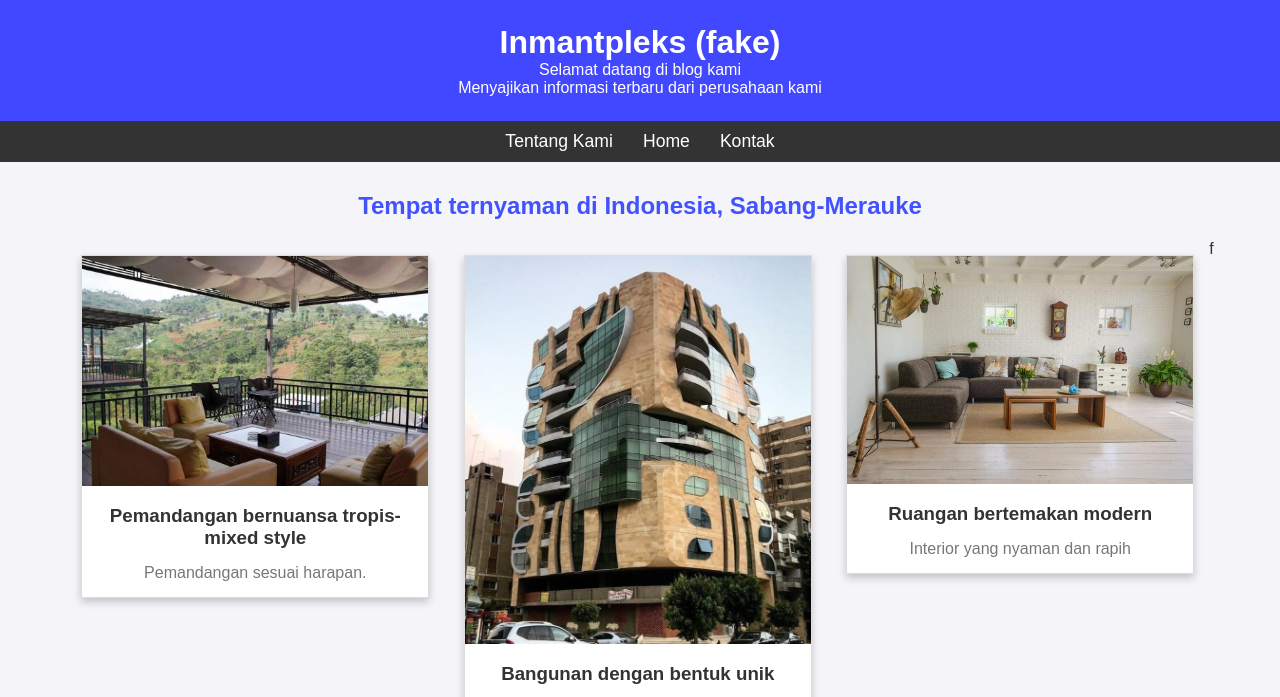
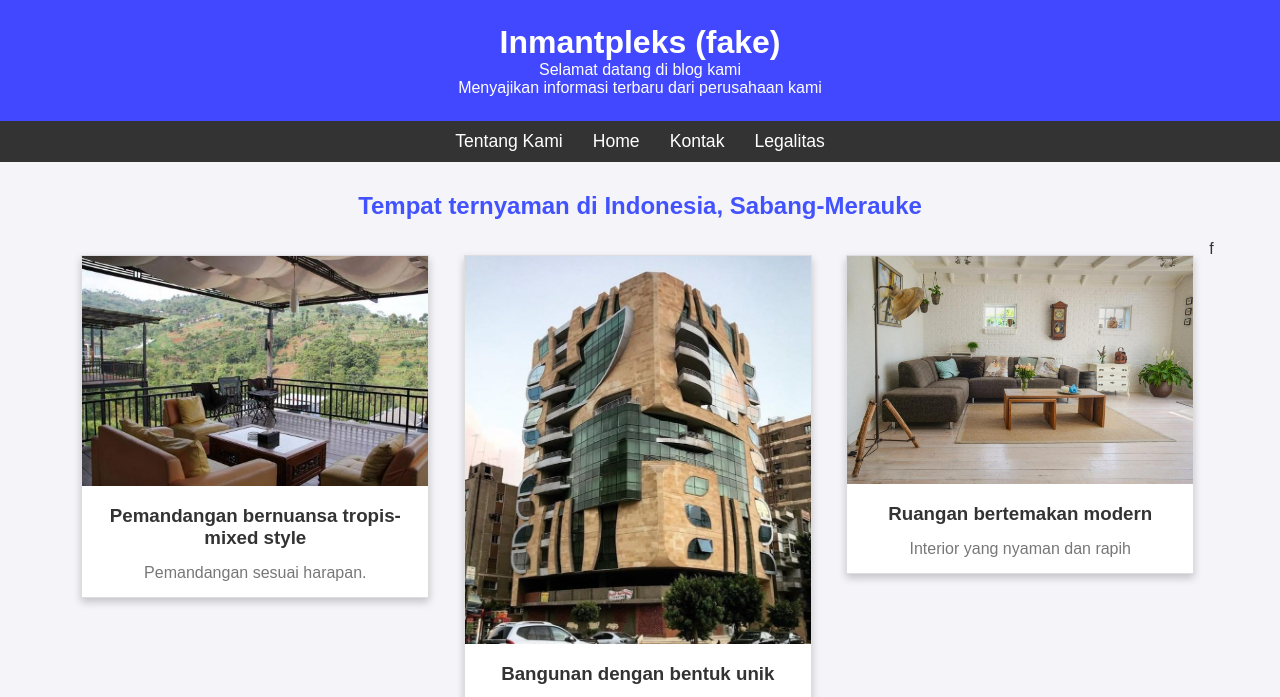
Before and after one commit to indragit444/indraper, a plain HTML site: page index.html in a window 1280 px wide. Shown: the top 697 px of the page. Drawn offline with Linux system fonts and the light colour scheme; a script that the page names is missing.

Commit message:
Update index.html

```diff
--- a/index.html
+++ b/index.html
@@ -19,6 +19,7 @@
             <li><a href="tentangkami.html">Tentang Kami</a></li>
             <li><a href="#home">Home</a></li>
             <li><a href="kontak.html">Kontak</a></li>
+            <li><a href="legalistas.html">Legalitas</a></li>
         </ul>
     </nav>
 
```
